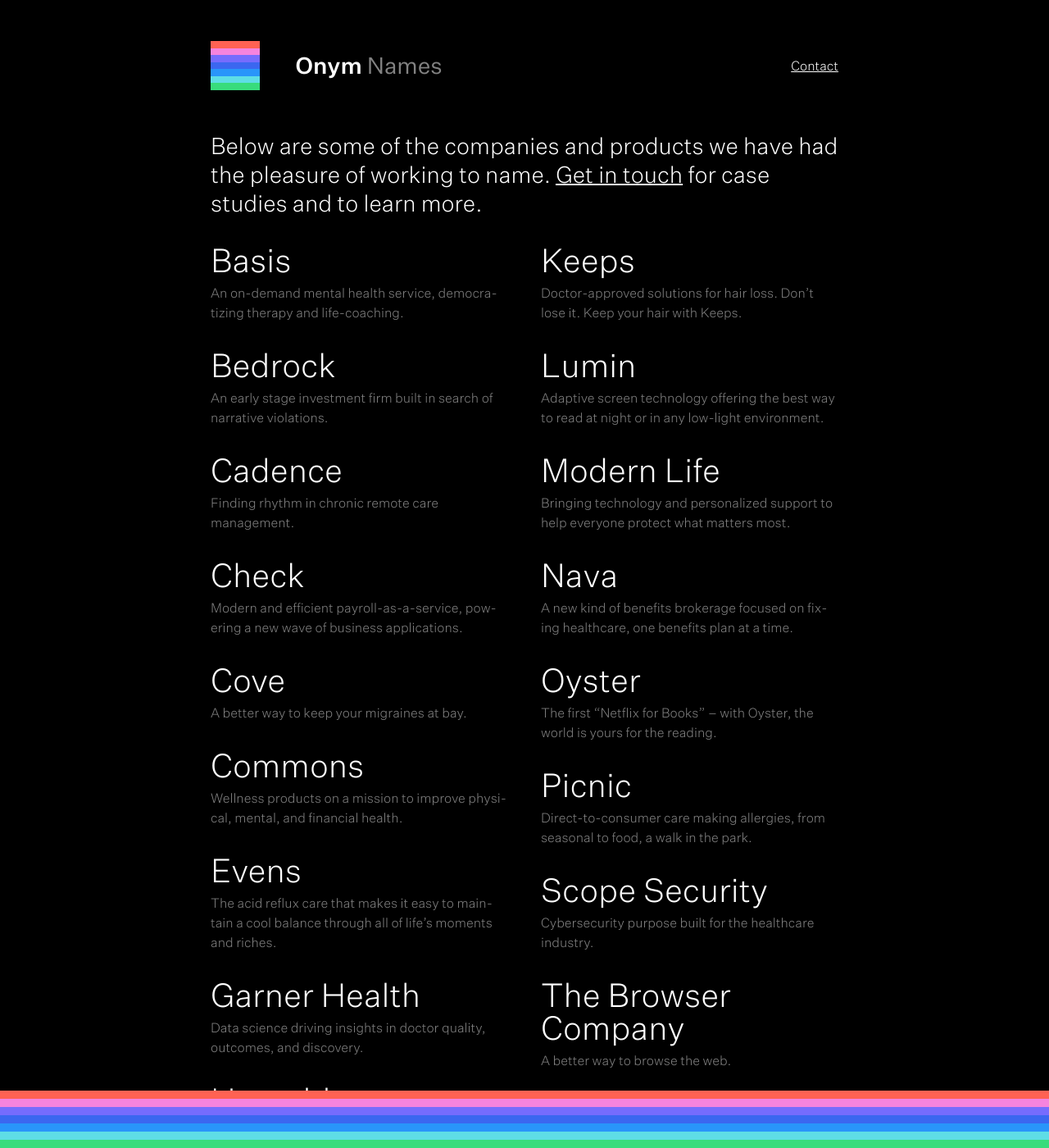
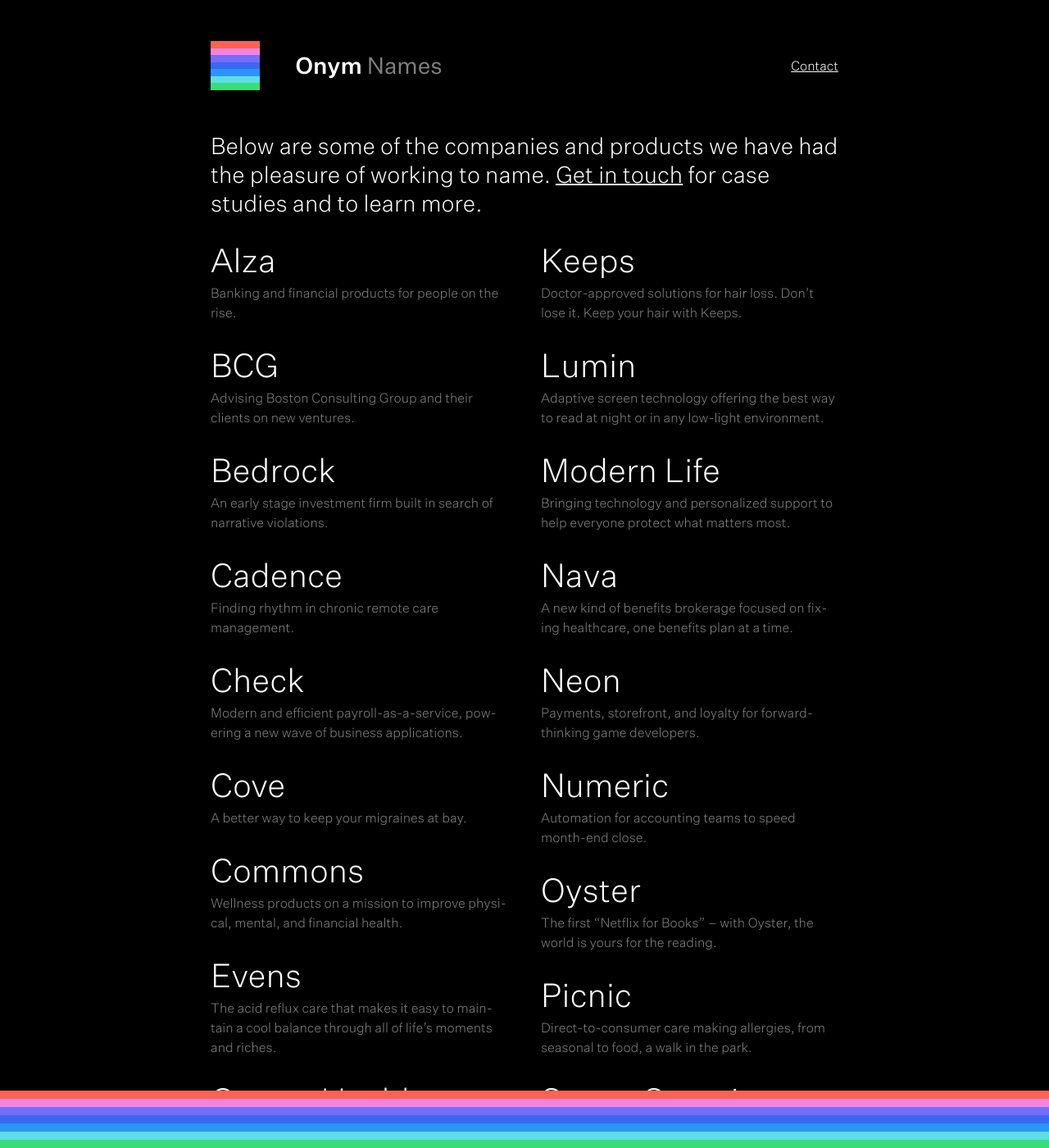
Before and after one commit to onymco/onym.co, a Jekyll site: the page built from names.md, in a window 1280 px wide and 1400 px high. Shown: the whole window at 82% size. Built offline with Jekyll 4.4.1, drawn with Linux system fonts in a browser that asks for light colours; our own code applies the rules of GitHub Pages for plain Markdown files; some of the changed text lies outside the part shown.

Commit message:
Update names.md

```diff
--- a/names.md
+++ b/names.md
@@ -6,8 +6,10 @@ subtitle: "Names"
 Below are some of the companies and products we have had the pleasure of working to name.
 [Get in touch](mailto: contact@onym.co) for case studies and to learn more.
 
-- ## Basis
-  An on-demand mental health service, democratizing therapy and life-coaching.
+- ## Alza
+  Banking and financial products for people on the rise.
+- ## BCG
+  Advising Boston Consulting Group and their clients on new ventures.
 - ## Bedrock
   An early stage investment firm built in search of narrative violations.
 - ## Cadence
@@ -34,6 +36,10 @@ Below are some of the companies and products we have had the pleasure of working
   Bringing technology and personalized support to help everyone protect what matters most.
 - ## Nava
   A new kind of benefits brokerage focused on fixing healthcare, one benefits plan at a time.
+- ## Neon
+  Payments, storefront, and loyalty for forward-thinking game developers.
+- ## Numeric
+  Automation for accounting teams to speed month-end close.
 - ## Oyster
   The first “Netflix for Books” – with Oyster, the world is yours for the reading.
 - ## Picnic
@@ -42,8 +48,6 @@ Below are some of the companies and products we have had the pleasure of working
   Cybersecurity purpose built for the healthcare industry.
 - ## The Browser Company
   A better way to browse the web.
-- ## Ultraviolet
-  An early-stage venture capital firm focused on environmentally conscious companies.
 - ## Zeal Talent Ventures
   Partners in executive, founder, and incubations search.
 
```
